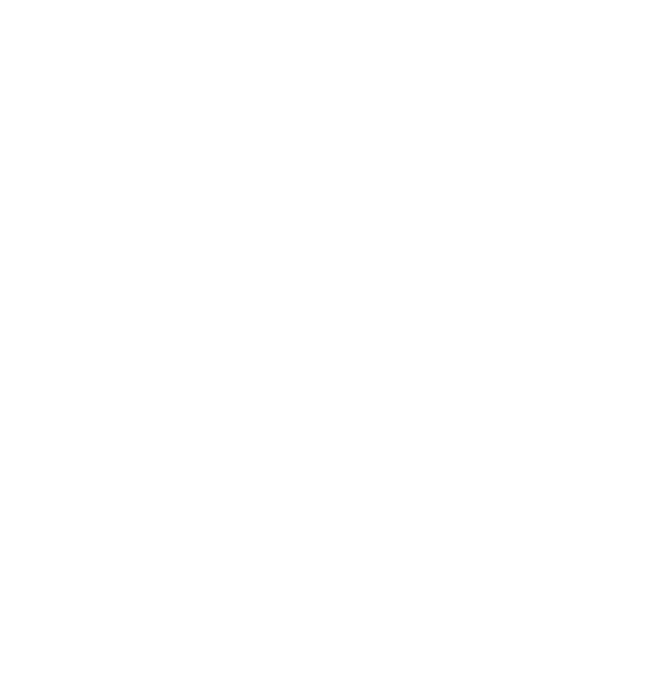
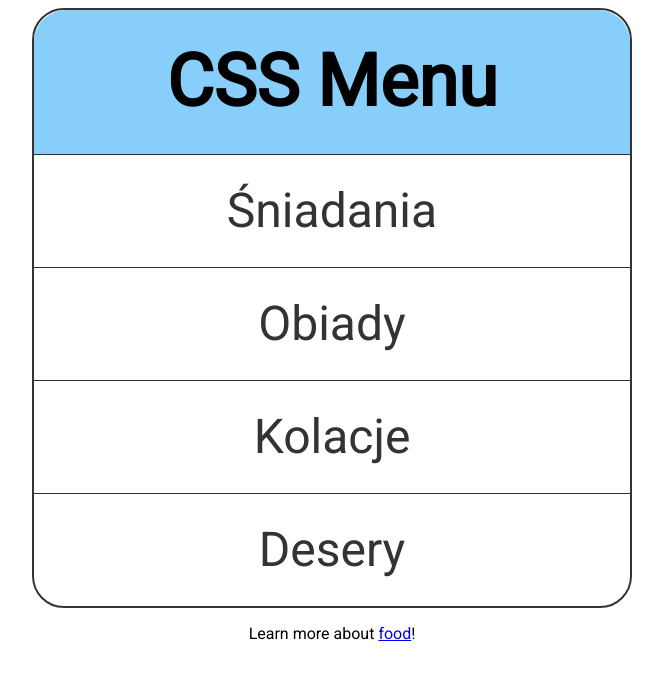
Before and after one commit to mabarbar/Mini_css_project, a plain HTML site: page index.html in a window 1280 px wide. Shown: the whole page, without its empty margins (308-971 px from the left). Drawn offline with Linux system fonts and the light colour scheme.

Commit message:
finished product

```diff
--- a/css/style.css
+++ b/css/style.css
@@ -0,0 +1,60 @@
+@import url("https://fonts.googleapis.com/css2?family=Roboto&display=swap");
+
+* {
+  margin: 0;
+  padding: 0;
+  box-sizing: border-box;
+}
+
+body {
+  text-align: center;
+  font-family: "Roboto", sans-serif;
+  margin: 0.5rem;
+}
+
+nav {
+  border: 2px solid #333;
+  border-radius: 2rem;
+  margin: 0 auto 1rem;
+  max-width: 600px;
+  font-size: 3rem;
+  line-height: 7rem;
+}
+
+h2 {
+  padding: 1rem;
+  background-color: lightskyblue;
+  border-radius: 2rem 2rem 0 0;
+}
+
+ul {
+  list-style-type: none;
+}
+
+li {
+  border-top: 1px solid #333;
+}
+
+li a {
+  display: block;
+  color: #333;
+  text-decoration: none;
+}
+
+a:visited {
+  color: #333;
+}
+
+a:active {
+  color: skyblue;
+}
+
+a:hover, a:focus {
+  background-color: #333;
+  color: white;
+  cursor: pointer;
+}
+
+li:last-child a {
+  border-radius: 0 0 2rem 2rem;
+}
--- a/index.html
+++ b/index.html
@@ -5,6 +5,18 @@
     <meta http-equiv="X-UA-Compatible" content="IE=edge" />
     <meta name="viewport" content="width=device-width, initial-scale=1.0" />
     <title>MiniProject</title>
+    <link rel="stylesheet" href="css/style.css" />
   </head>
-  <body></body>
+  <body>
+    <nav>
+      <h2>CSS Menu</h2>
+      <ul>
+        <li><a href="one.html">Śniadania</a></li>
+        <li><a href="one.html">Obiady</a></li>
+        <li><a href="two.html">Kolacje</a></li>
+        <li><a href="two.html">Desery</a></li>
+      </ul>
+    </nav>
+    <p>Learn more about <a href="https://www.google.com/search?q=food&oq=food&aqs=chrome..69i57j0i131i433i457i512j0i402j0i512l2j69i60l3.1017j0j1&sourceid=chrome&ie=UTF-8">food</a>!</p>
+  </body>
 </html>
```
Also changed, not shown: one.html (added, +12 -0 lines), two.html (added, +12 -0 lines).
